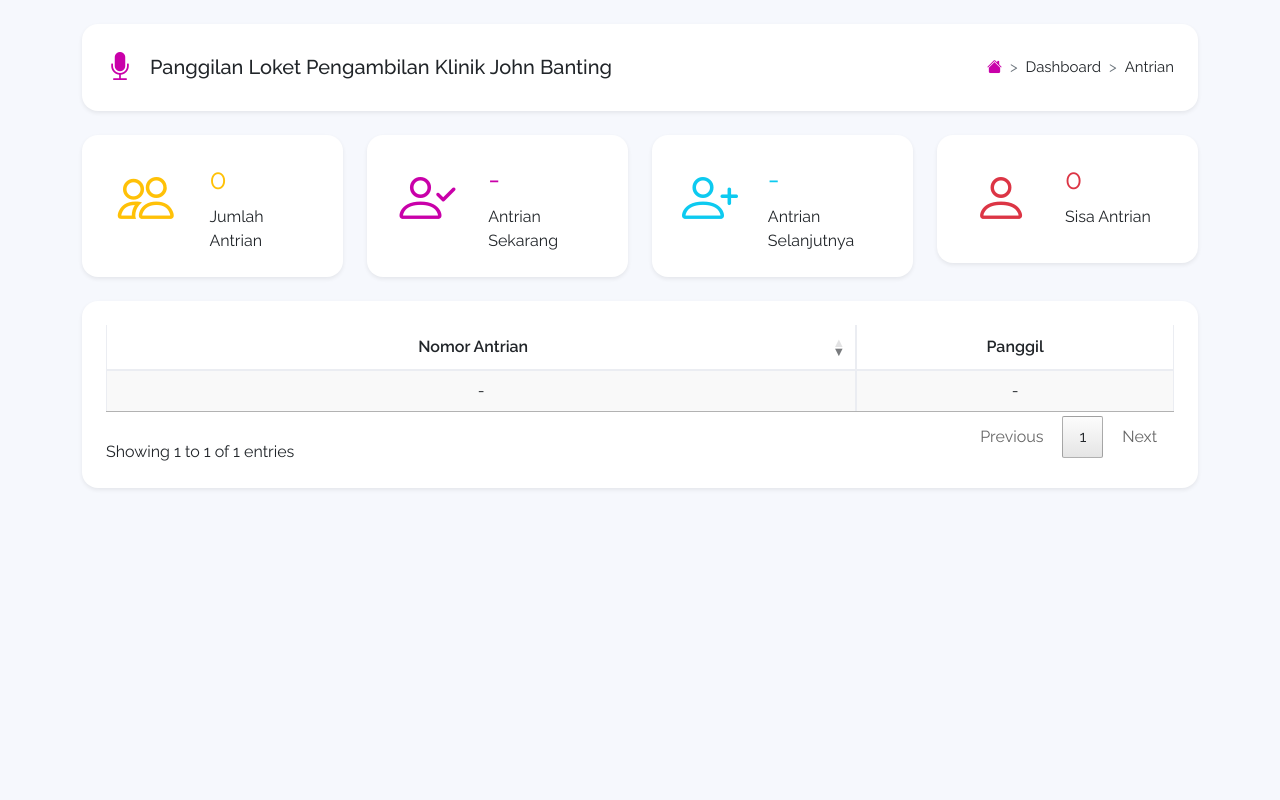
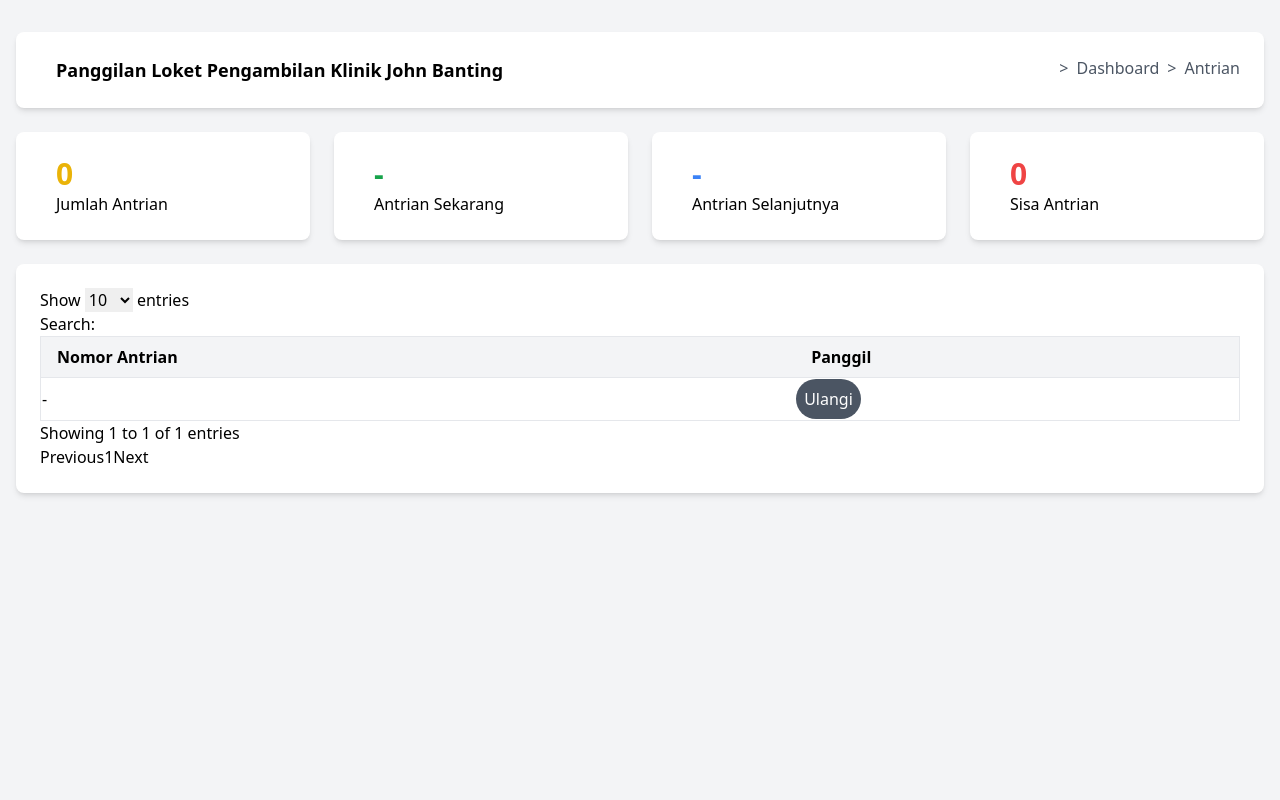
Before and after one commit to nanda910/Antrian_Puskesmas, a PHP site: page /panggilan-antrian in a window 1280 px wide. Run offline with PHP 8.4, Linux system fonts and the light colour scheme; data that the repository does not hold is empty; some libraries are stand-ins or nearby versions.

Commit message:
Update index.php

```diff
--- a/panggilan-antrian/index.php
+++ b/panggilan-antrian/index.php
@@ -1,8 +1,8 @@
 <!doctype html>
-<html lang="en" class="h-100">
+<html lang="en" class="h-full">
 
 <head>
-  <!-- Required meta tags -->
+  <!-- Meta tags -->
   <meta charset="utf-8">
   <meta name="viewport" content="width=device-width, initial-scale=1">
   <meta name="description" content="Aplikasi Antrian Berbasis Web">
@@ -11,242 +11,152 @@
   <!-- Title -->
   <title>Aplikasi Antrian Berbasis Web</title>
 
-  <!-- Favicon icon -->
+  <!-- Favicon -->
   <link rel="shortcut icon" href="../assets/img/favicon.png" type="image/x-icon">
 
-  <!-- Bootstrap CSS -->
-  <link href="https://cdn.jsdelivr.net/npm/bootstrap@5.0.1/dist/css/bootstrap.min.css" rel="stylesheet" integrity="sha384-+0n0xVW2eSR5OomGNYDnhzAbDsOXxcvSN1TPprVMTNDbiYZCxYbOOl7+AMvyTG2x" crossorigin="anonymous">
-
-  <!-- Bootstrap Icons -->
-  <link rel="stylesheet" href="https://cdn.jsdelivr.net/npm/bootstrap-icons@1.5.0/font/bootstrap-icons.css">
-
-  <!-- Font -->
-  <link href="https://fonts.googleapis.com/css?family=Raleway:100,200,300,400,500,600,700,800,900&amp;display=swap" rel="stylesheet">
-
-  <!-- DataTables -->
-  <link rel="stylesheet" type="text/css" href="https://cdn.datatables.net/v/bs5/dt-1.10.25/datatables.min.css" />
-
-  <!-- Custom Style -->
-  <link rel="stylesheet" href="../assets/css/style.css">
+  <!-- Tailwind CSS -->
+  <script src="https://cdn.tailwindcss.com"></script>
 </head>
 
-<body class="d-flex flex-column h-100">
-  <main class="flex-shrink-0">
-    <div class="container pt-4">
-      <div class="d-flex flex-column flex-md-row px-4 py-3 mb-4 bg-white rounded-2 shadow-sm">
-        <!-- judul halaman -->
-        <div class="d-flex align-items-center me-md-auto">
-          <i class="bi-mic-fill text-success me-3 fs-3"></i>
-          <h1 class="h5 pt-2">Panggilan Loket Pengambilan Klinik John Banting</h1>
+<body class="flex flex-col min-h-screen bg-gray-100">
+  <main class="flex-grow">
+    <div class="container mx-auto py-8 px-4">
+      <!-- Header Section -->
+      <div class="flex flex-col md:flex-row bg-white shadow-md rounded-lg p-6 mb-6">
+        <!-- Title -->
+        <div class="flex items-center mb-4 md:mb-0 md:mr-auto">
+          <i class="bi-mic-fill text-green-600 text-3xl mr-4"></i>
+          <h1 class="text-lg font-semibold">Panggilan Loket Pengambilan Klinik John Banting</h1>
         </div>
-        <!-- breadcrumbs -->
-        <div class="ms-5 ms-md-0 pt-md-3 pb-md-0">
-          <nav style="--bs-breadcrumb-divider: '>';" aria-label="breadcrumb">
-            <ol class="breadcrumb">
-              <li class="breadcrumb-item"><a href="../index.php"><i class="bi-house-fill text-success"></i></a></li>
-              <li class="breadcrumb-item" aria-current="page">Dashboard</li>
-              <li class="breadcrumb-item" aria-current="page">Antrian</li>
+        <!-- Breadcrumbs -->
+        <nav class="text-gray-600" aria-label="breadcrumb">
+          <ol class="flex space-x-2">
+            <li><a href="../index.php" class="text-green-600"><i class="bi-house-fill"></i></a></li>
+            <li>&gt;</li>
+            <li>Dashboard</li>
+            <li>&gt;</li>
+            <li>Antrian</li>
           </ol>
         </nav>
       </div>
-      </div>
 
-      <div class="row">
-        <!-- menampilkan informasi jumlah antrian -->
-        <div class="col-md-3 mb-4">
-          <div class="card border-0 shadow-sm">
-            <div class="card-body p-4">
-              <div class="d-flex justify-content-start">
-                <div class="feature-icon-3 me-4">
-                  <i class="bi-people text-warning"></i>
+      <!-- Info Cards -->
+      <div class="grid grid-cols-1 md:grid-cols-4 gap-6 mb-6">
+        <div class="bg-white shadow-md rounded-lg p-6">
+          <div class="flex items-center">
+            <div class="text-yellow-500 text-3xl mr-4">
+              <i class="bi-people"></i>
             </div>
             <div>
-                  <p id="jumlah-antrian" class="fs-3 text-warning mb-1"></p>
-                  <p class="mb-0">Jumlah Antrian</p>
+              <p id="jumlah-antrian" class="text-3xl font-bold text-yellow-500">0</p>
+              <p>Jumlah Antrian</p>
             </div>
           </div>
         </div>
-          </div>
-        </div>
-        <!-- menampilkan informasi nomor antrian yang sedang dipanggil -->
-        <div class="col-md-3 mb-4">
-          <div class="card border-0 shadow-sm">
-            <div class="card-body p-4">
-              <div class="d-flex justify-content-start">
-                <div class="feature-icon-3 me-4">
-                  <i class="bi-person-check text-success"></i>
+        <div class="bg-white shadow-md rounded-lg p-6">
+          <div class="flex items-center">
+            <div class="text-green-600 text-3xl mr-4">
+              <i class="bi-person-check"></i>
             </div>
             <div>
-                  <p id="antrian-sekarang" class="fs-3 text-success mb-1"></p>
-                  <p class="mb-0">Antrian Sekarang</p>
+              <p id="antrian-sekarang" class="text-3xl font-bold text-green-600">0</p>
+              <p>Antrian Sekarang</p>
             </div>
           </div>
         </div>
-          </div>
-        </div>
-        <!-- menampilkan informasi nomor antrian yang akan dipanggil selanjutnya -->
-        <div class="col-md-3 mb-4">
-          <div class="card border-0 shadow-sm">
-            <div class="card-body p-4">
-              <div class="d-flex justify-content-start">
-                <div class="feature-icon-3 me-4">
-                  <i class="bi-person-plus text-info"></i>
+        <div class="bg-white shadow-md rounded-lg p-6">
+          <div class="flex items-center">
+            <div class="text-blue-500 text-3xl mr-4">
+              <i class="bi-person-plus"></i>
             </div>
             <div>
-                  <p id="antrian-selanjutnya" class="fs-3 text-info mb-1"></p>
-                  <p class="mb-0">Antrian Selanjutnya</p>
+              <p id="antrian-selanjutnya" class="text-3xl font-bold text-blue-500">0</p>
+              <p>Antrian Selanjutnya</p>
             </div>
           </div>
         </div>
-          </div>
-        </div>
-        <!-- menampilkan informasi jumlah antrian yang belum dipanggil -->
-        <div class="col-md-3 mb-4">
-          <div class="card border-0 shadow-sm">
-            <div class="card-body p-4">
-              <div class="d-flex justify-content-start">
-                <div class="feature-icon-3 me-4">
-                  <i class="bi-person text-danger"></i>
+        <div class="bg-white shadow-md rounded-lg p-6">
+          <div class="flex items-center">
+            <div class="text-red-500 text-3xl mr-4">
+              <i class="bi-person"></i>
             </div>
             <div>
-                  <p id="sisa-antrian" class="fs-3 text-danger mb-1"></p>
-                  <p class="mb-0">Sisa Antrian</p>
-                </div>
-              </div>
+              <p id="sisa-antrian" class="text-3xl font-bold text-red-500">0</p>
+              <p>Sisa Antrian</p>
             </div>
           </div>
         </div>
       </div>
 
-      <div class="card border-0 shadow-sm">
-        <div class="card-body p-4">
-          <div class="table-responsive">
-            <table id="tabel-antrian" class="table table-bordered table-striped table-hover" width="100%">
+      <!-- Data Table Section -->
+      <div class="bg-white shadow-md rounded-lg p-6">
+        <div class="overflow-x-auto">
+          <table id="tabel-antrian" class="w-full text-left border border-gray-200">
             <thead>
-                <tr>
-                  <th>Nomor Antrian</th>
-                  <th>Status</th>
-                  <th>Panggil</th>
+              <tr class="bg-gray-100">
+                <th class="py-2 px-4 border-b">Nomor Antrian</th>
+                <th class="py-2 px-4 border-b">Status</th>
+                <th class="py-2 px-4 border-b">Panggil</th>
               </tr>
             </thead>
+            <tbody></tbody>
           </table>
-          </div>
         </div>
       </div>
     </div>
   </main>
 
-
-  <!-- load file audio bell antrian -->
+  <!-- Audio File -->
   <audio id="tingtung" src="../assets/audio/tingtung.mp3"></audio>
 
-  <!-- jQuery Core -->
-  <script src="https://code.jquery.com/jquery-3.6.0.min.js" integrity="sha256-/xUj+3OJU5yExlq6GSYGSHk7tPXikynS7ogEvDej/m4=" crossorigin="anonymous"></script>
-  <!-- Popper and Bootstrap JS -->
-  <script src="https://cdn.jsdelivr.net/npm/@popperjs/core@2.9.2/dist/umd/popper.min.js" integrity="sha384-IQsoLXl5PILFhosVNubq5LC7Qb9DXgDA9i+tQ8Zj3iwWAwPtgFTxbJ8NT4GN1R8p" crossorigin="anonymous"></script>
-  <script src="https://cdn.jsdelivr.net/npm/bootstrap@5.0.1/dist/js/bootstrap.min.js" integrity="sha384-Atwg2Pkwv9vp0ygtn1JAojH0nYbwNJLPhwyoVbhoPwBhjQPR5VtM2+xf0Uwh9KtT" crossorigin="anonymous"></script>
-
-  <!-- DataTables -->
-  <script type="text/javascript" src="https://cdn.datatables.net/v/bs5/dt-1.10.25/datatables.min.js"></script>
-  <!-- Responsivevoice -->
-  <!-- Get API Key -> https://responsivevoice.org/ -->
+  <!-- Scripts -->
+  <script src="https://code.jquery.com/jquery-3.6.0.min.js"></script>
+  <script src="https://cdn.datatables.net/1.10.25/js/jquery.dataTables.min.js"></script>
   <script src="https://code.responsivevoice.org/responsivevoice.js?key=jQZ2zcdq"></script>
 
-  <script type="text/javascript">
-    $(document).ready(function() {
-      // tampilkan informasi antrian
+  <script>
+    $(document).ready(function () {
       $('#jumlah-antrian').load('get_jumlah_antrian.php');
       $('#antrian-sekarang').load('get_antrian_sekarang.php');
       $('#antrian-selanjutnya').load('get_antrian_selanjutnya.php');
       $('#sisa-antrian').load('get_sisa_antrian.php');
 
-      // menampilkan data antrian menggunakan DataTables
-      var table = $('#tabel-antrian').DataTable({
-        "lengthChange": false,              // non-aktifkan fitur "lengthChange"
-        "searching": false,                 // non-aktifkan fitur "Search"
-        "ajax": "get_antrian.php",          // url file proses tampil data dari database
-        // menampilkan data
-        "columns": [{
-            "data": "no_antrian",
-            "width": '250px',
-            "className": 'text-center'
+      const table = $('#tabel-antrian').DataTable({
+        ajax: 'get_antrian.php',
+        columns: [
+          { data: 'no_antrian' },
+          { data: 'status', visible: false },
+          {
+            data: null,
+            render: function (data) {
+              return data.status === '0'
+                ? '<button class="bg-green-600 text-white rounded-full p-2">Panggil</button>'
+                : '<button class="bg-gray-600 text-white rounded-full p-2">Ulangi</button>';
             },
-          {
-            "data": "status",
-            "visible": false
-          },
-          {
-            "data": null,
-            "orderable": false,
-            "searchable": false,
-            "width": '100px',
-            "className": 'text-center',
-            "render": function(data, type, row) {
-              // jika tidak ada data "status"
-              if (data["status"] === "") {
-                // sembunyikan button panggil
-                var btn = "-";
-              }
-              // jika data "status = 0"
-              else if (data["status"] === "0") {
-                // tampilkan button panggil
-                var btn = "<button class=\"btn btn-success btn-sm rounded-circle\"><i class=\"bi-mic-fill\"></i></button>";
-              }
-              // jika data "status = 1"
-              else if (data["status"] === "1") {
-                // tampilkan button ulangi panggilan
-                var btn = "<button class=\"btn btn-secondary btn-sm rounded-circle\"><i class=\"bi-mic-fill\"></i></button>";
-              };
-              return btn;
-            }
           },
         ],
-        "order": [
-          [0, "desc"]             // urutkan data berdasarkan "no_antrian" secara descending
-        ],
-        "iDisplayLength": 10,     // tampilkan 10 data per halaman
       });
 
-      // panggilan antrian dan update data
-      $('#tabel-antrian tbody').on('click', 'button', function() {
-        // ambil data dari datatables
-        var data = table.row($(this).parents('tr')).data();
-        // buat variabel untuk menampilkan data "id"
-        var id = data["id"];
-        // buat variabel untuk menampilkan audio bell antrian
-        var bell = document.getElementById('tingtung');
+      $('#tabel-antrian tbody').on('click', 'button', function () {
+        const data = table.row($(this).parents('tr')).data();
+        const bell = document.getElementById('tingtung');
 
-        // mainkan suara bell antrian
         bell.pause();
         bell.currentTime = 0;
         bell.play();
 
-        // set delay antara suara bell dengan suara nomor antrian
-        durasi_bell = bell.duration * 770;
+        setTimeout(() => {
+          responsiveVoice.speak(`Nomor Antrian, ${data.no_antrian}, silahkan menuju ruang pemeriksaan dokter`, "Indonesian Male", { rate: 0.9 });
+        }, bell.duration * 770);
 
-        // mainkan suara nomor antrian
-        setTimeout(function() {
-          responsiveVoice.speak("Nomor Antrian, " + data["no_antrian"] + ", silahkan menuju, ruang pemeriksaan dokter,", "Indonesian Male", {
-            rate: 0.9,
-            pitch: 1,
-            volume: 1
-          });
-        }, durasi_bell);
-
-        // proses update data
-        $.ajax({
-          type: "POST",               // mengirim data dengan method POST
-          url: "update.php",          // url file proses update data
-          data: { id: id }            // tentukan data yang dikirim
-        });
+        $.post('update.php', { id: data.id });
       });
 
-      // auto reload data antrian setiap 1 detik untuk menampilkan data secara realtime
-      setInterval(function() {
-        $('#jumlah-antrian').load('get_jumlah_antrian.php').fadeIn("slow");
-        $('#antrian-sekarang').load('get_antrian_sekarang.php').fadeIn("slow");
-        $('#antrian-selanjutnya').load('get_antrian_selanjutnya.php').fadeIn("slow");
-        $('#sisa-antrian').load('get_sisa_antrian.php').fadeIn("slow");
+      setInterval(() => {
+        $('#jumlah-antrian').load('get_jumlah_antrian.php');
+        $('#antrian-sekarang').load('get_antrian_sekarang.php');
+        $('#antrian-selanjutnya').load('get_antrian_selanjutnya.php');
+        $('#sisa-antrian').load('get_sisa_antrian.php');
         table.ajax.reload(null, false);
       }, 1000);
     });
```
Lines whose indentation alone changed are shown as unchanged.
